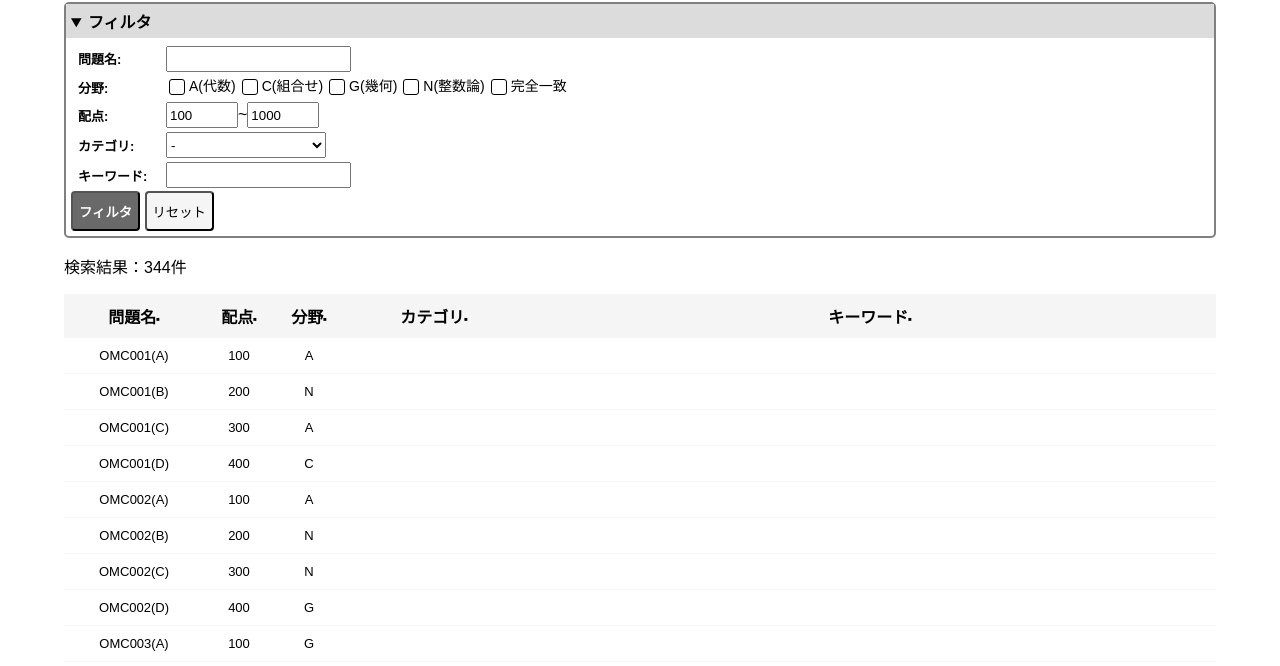
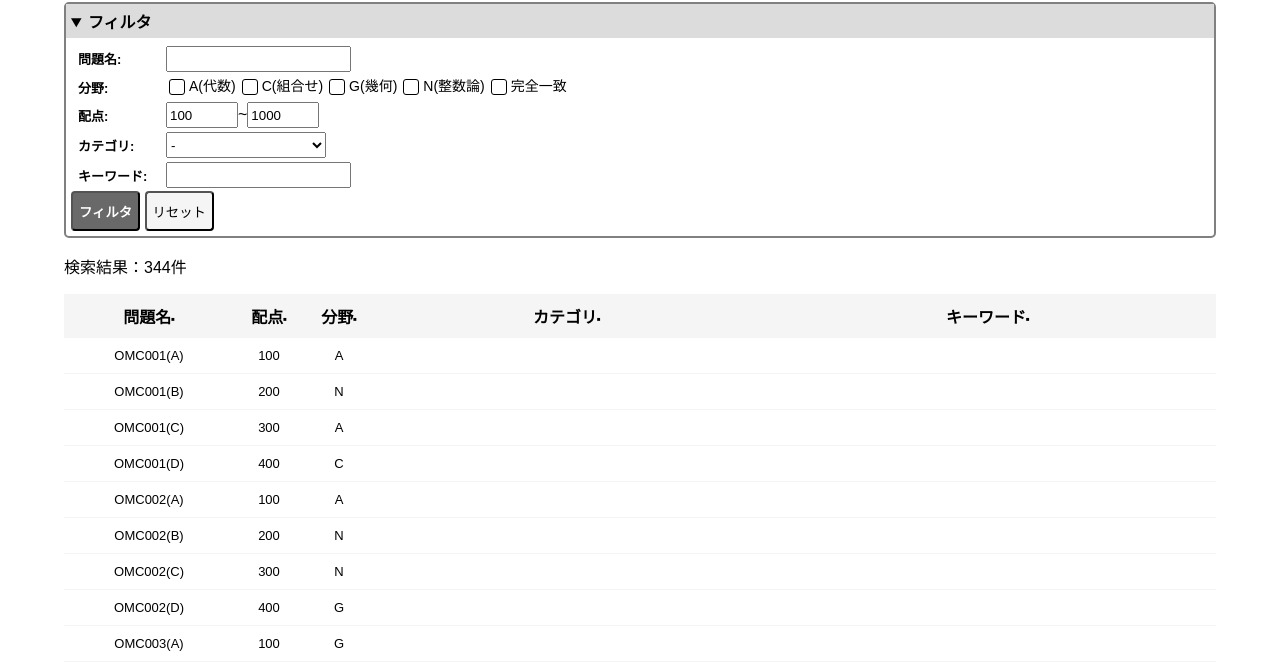
Before and after one commit to Kuma-TachiRen/OMCCategorizer, a plain HTML site: page search.html in a window 1280 px wide. Shown: the part 134-800 px from the top of the page. Drawn offline with nearby package versions, Linux system fonts and the light colour scheme; a script that the page names is missing.

Commit message:
レイアウト修正

```diff
--- a/search.html
+++ b/search.html
@@ -87,10 +87,10 @@
       <table class="problem-list">
         <thead>
           <tr>
-            <th class="sort" data-sort="pl_name" width="120px">問題名</th>
+            <th class="sort" data-sort="pl_name" width="150px">問題名</th>
             <th class="sort" data-sort="pl_point" width="50px">配点</th>
             <th class="sort" data-sort="pl_field" width="50px">分野</th>
-            <th class="sort" data-sort="pl_category" width="160px">カテゴリ</th>
+            <th class="sort" data-sort="pl_category">カテゴリ</th>
             <th class="sort" data-sort="pl_keyword">キーワード</th>
           </tr>
         </thead>
```
